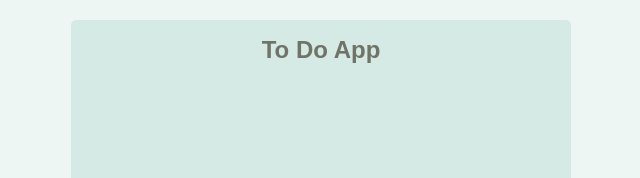
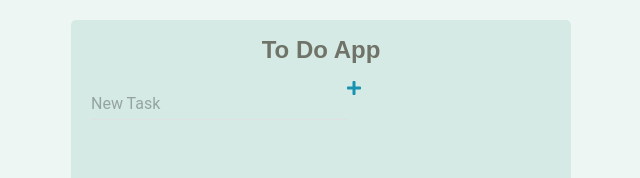
Before and after one commit to karengyuzalyan/to-do-app, a React (Create React App) app in the folder to-do/: page / in a window 1280 px wide. Shown: the top 178 px of the page, without its empty margins (319-959 px from the left). Built offline with nearby package versions, Linux system fonts and the light colour scheme.

Commit message:
(To-Do-App): Add textfield for type new to-do task and and plus icon

```diff
--- a/to-do/public/index.html
+++ b/to-do/public/index.html
@@ -4,37 +4,14 @@
   <meta charset="utf-8">
   <meta name="viewport" content="width=device-width, initial-scale=1, shrink-to-fit=no">
   <meta name="theme-color" content="#000000">
-    <!--
-      manifest.json provides metadata used when your web app is added to the
-      homescreen on Android. See https://developers.google.com/web/fundamentals/engage-and-retain/web-app-manifest/
-    -->
   <link rel="manifest" href="%PUBLIC_URL%/manifest.json">
   <link rel="shortcut icon" href="%PUBLIC_URL%/favicon.ico">
-    <!--
-      Notice the use of %PUBLIC_URL% in the tags above.
-      It will be replaced with the URL of the `public` folder during the build.
-      Only files inside the `public` folder can be referenced from the HTML.
+  <script defer src="https://use.fontawesome.com/releases/v5.0.6/js/all.js"></script>
 
-      Unlike "/favicon.ico" or "favicon.ico", "%PUBLIC_URL%/favicon.ico" will
-      work correctly both with client-side routing and a non-root public URL.
-      Learn how to configure a non-root public URL by running `npm run build`.
-    -->
-    <title>React App</title>
+  <title>To do App</title>
 </head>
 <body>
-    <noscript>
-      You need to enable JavaScript to run this app.
-    </noscript>
+
   <div id="root"></div>
-    <!--
-      This HTML file is a template.
-      If you open it directly in the browser, you will see an empty page.
-
-      You can add webfonts, meta tags, or analytics to this file.
-      The build step will place the bundled scripts into the <body> tag.
-
-      To begin the development, run `npm start` or `yarn start`.
-      To create a production bundle, use `npm run build` or `yarn build`.
-    -->
 </body>
 </html>
--- a/to-do/src/App.js
+++ b/to-do/src/App.js
@@ -6,7 +6,55 @@ import TextField from 'material-ui/TextField';
 
 import './App.css';
 
-class App extends Component {
+type ITaskType = {
+    text: string,
+    completed: boolean,
+};
+
+type IToDoAppState = {
+    newTask: string,
+    sortAToZ: boolean,
+    tasks: Array<ITaskType>
+};
+
+class ToDoApp extends Component {
+    state: IToDoAppState  = {
+        newTask: '',
+        sortAToZ: true,
+        tasks: JSON.parse(localStorage.getItem("tasksInStorage")) || [],
+    };
+
+    addNewTask = (): void => {
+        const tasks: Array<ITaskType> = this.getTasksArrayDeepClone();
+        const { newTask } = this.state;
+
+        if (newTask) {
+            tasks.push({
+                text: newTask,
+                completed: false,
+            });
+        }
+
+        this.setState({
+            newTask: '',
+            tasks
+        }, this.saveInLocalStorage);
+
+    };
+
+    setNewTask = (e: SyntheticEvent): void => {
+        this.setState({
+            newTask: e.target.value
+        });
+    };
+
+    // Get deep clone of tasks from state to avoid of change reference
+    getTasksArrayDeepClone = (): Array<ITaskType> => _.cloneDeep(this.state.tasks);
+
+    saveInLocalStorage = (): void => {
+        localStorage.setItem('tasksInStorage', JSON.stringify(this.getTasksArrayDeepClone()));
+    };
+
     render() {
         return (
             <div>
@@ -15,6 +63,19 @@ class App extends Component {
                         <div className="app-header">
                             <h1 className="app-title">To Do App</h1>
                             <div className="new-task display-flex">
+                                <TextField
+                                    hintText="New Task"
+                                    onChange={this.setNewTask}
+                                    value={this.state.newTask}
+                                />
+                                <div onClick={this.addNewTask}>
+                                    <i
+                                        className="fas fa-plus plus-icon"
+                                        style={{
+                                            color: 'rgb(25, 146, 177',
+                                        }}
+                                    />
+                                </div>
                             </div>
                         </div>
                     </div>
@@ -24,4 +85,4 @@ class App extends Component {
     }
 }
 
-export default App;
+export default ToDoApp;
```
Lines whose indentation alone changed are shown as unchanged.
